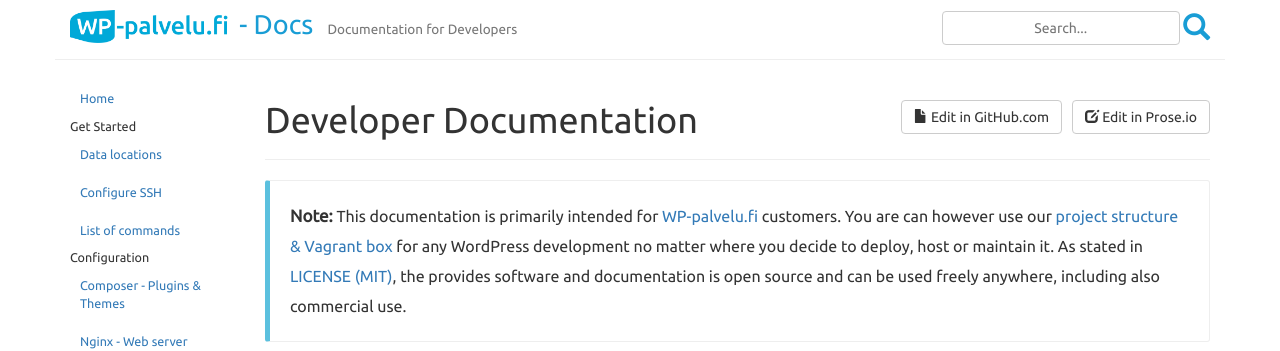
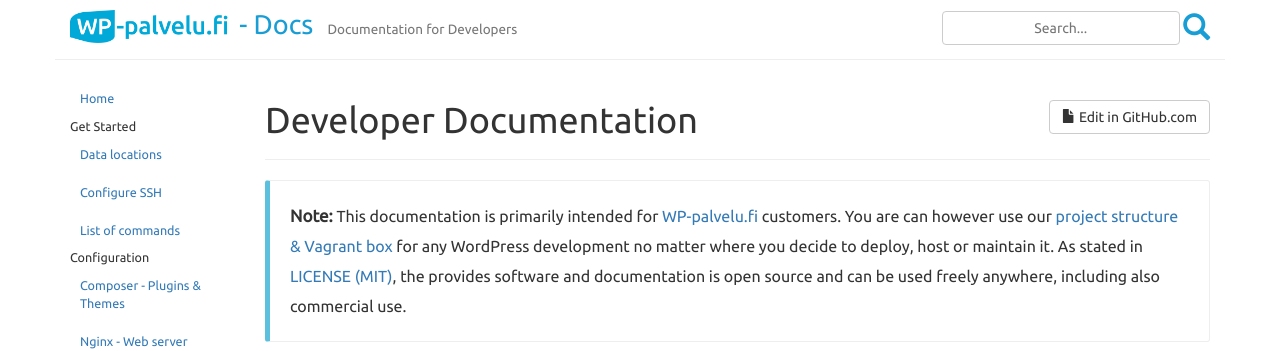
Before and after one commit to Seravo/docs, a Jekyll site: the page built from index.md, in a window 1280 px wide. Shown: the top 351 px of the page. Built offline with Jekyll 4.4.1, drawn with Linux system fonts in a browser that asks for light colours; nearby versions of some CDN libraries; Markdown is read by kramdown in place of the engine named in the settings.

Commit message:
Disable Prose.io integration as it does not work (not saving edits)
It hurts our potential contributors a lot if they waste time
editing a text only to find out that saving it is impossible.

Better just wait for traditional pull request until Prose.io
integration is fully functional end-to-end.

```diff
--- a/_layouts/page.html
+++ b/_layouts/page.html
@@ -10,9 +10,11 @@ layout: default
           </h1>
         </div>
         <div class="col-md-5 edit-buttons">
-          <a href="http://prose.io/#{{site.github.repo}}/edit/gh-pages/{{page.path}}" class="btn btn-default pull-right-md pull-left-sm">
+          <!-- Hide Prose.io: it allows edits but result cannot be saved in any way (message "Error connecting to Github") so it is
+               more annoying than useful. Actually not useful at all, but misleading. Fix the whole process before enabling again. -->
+          <!-- a href="http://prose.io/#{{site.github.repo}}/edit/gh-pages/{{page.path}}" class="btn btn-default pull-right-md pull-left-sm">
             <i class="glyphicon glyphicon-edit"></i> Edit in Prose.io
-          </a>
+          </a -->
           <a href="https://github.com/{{site.github.repo}}/edit/gh-pages/{{page.path}}" class="btn btn-default pull-right-md pull-left-sm">
             <i class="glyphicon glyphicon-file"></i> Edit in GitHub.com
           </a>
```
